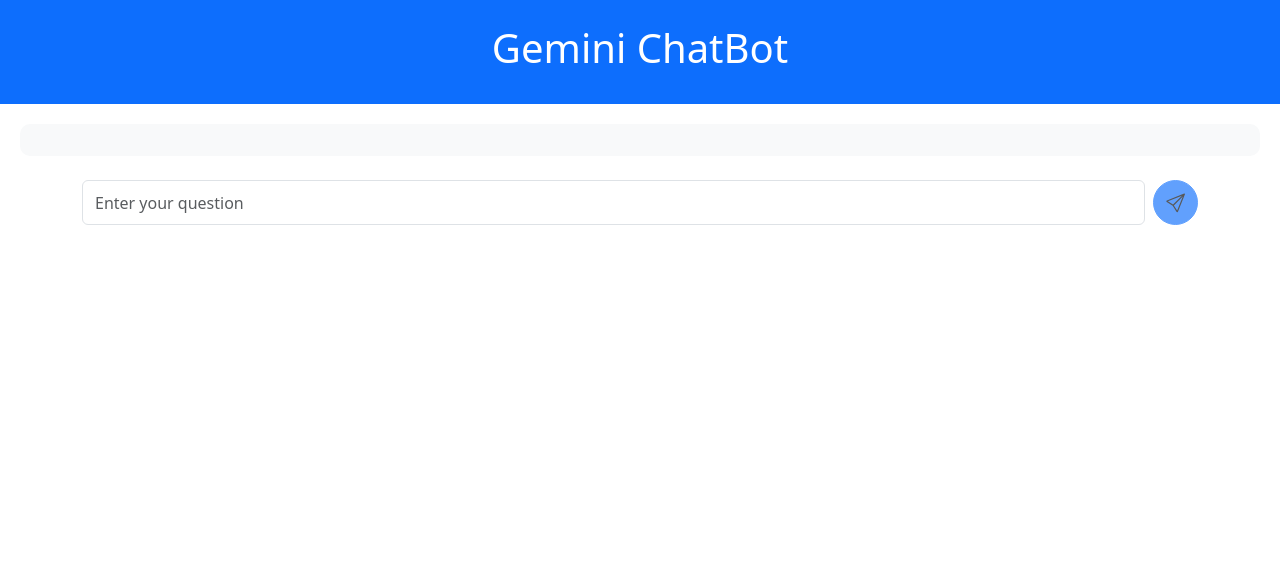
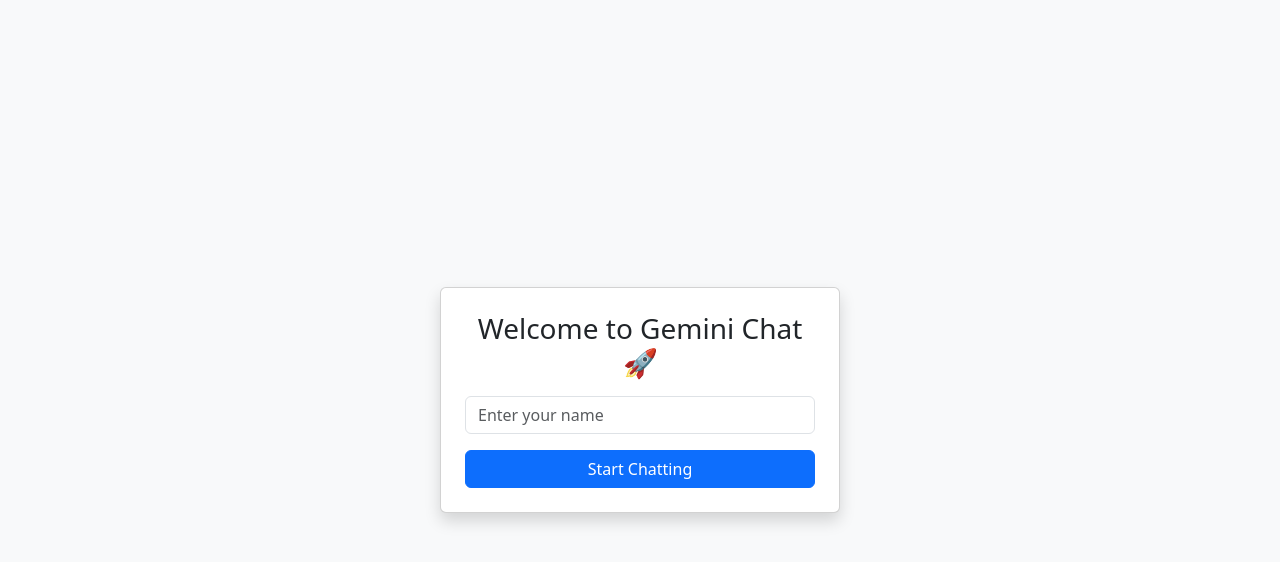
Before and after one commit to parthdey/Gemini-AI-CHAT, a React (Vite) app in the folder gemini-chat-frontend/: page / in a window 1280 px wide. Shown: the top 562 px of the page. Built offline with nearby package versions, Linux system fonts and the light colour scheme.

Commit message:
a simple login is developed

```diff
--- a/gemini-chat-frontend/src/App.jsx
+++ b/gemini-chat-frontend/src/App.jsx
@@ -1,11 +1,19 @@
-import { useState } from 'react';
+import { useState, useEffect } from 'react';
 import './App.css';
 import ChatInput from "./components/ChatInput";
 import { fetchChatResponse } from './services/api';
+import AuthCard from "./components/AuthCard"; // 👈 new import
 
 function App() {
   const [messages, setMessages] = useState([]);
   const [loading, setLoading] = useState(false);
+  const [user, setUser] = useState(null);
+
+  // ✅ Check localStorage for saved user
+  useEffect(() => {
+    const savedUser = localStorage.getItem("chatUser");
+    if (savedUser) setUser(savedUser);
+  }, []);
 
   const handleQuestionSubmit = async (question) => {
     setLoading(true);
@@ -24,10 +32,16 @@
     }
   };
 
+  // 👇 Show AuthCard first if no user is logged in
+  if (!user) {
+    return <AuthCard onLogin={setUser} />;
+  }
+
   return (
     <div className='App'>
       <header className='bg-primary text-white text-center py-4'>
         <h1>Gemini ChatBot</h1>
+        <small>Welcome, {user} 👋</small>
       </header>
 
       {/* Chat Window */}
--- /dev/null
+++ b/gemini-chat-frontend/src/components/AuthCard.jsx
@@ -0,0 +1,35 @@
+import { useState } from "react";
+
+const AuthCard = ({ onLogin }) => {
+  const [name, setName] = useState("");
+
+  const handleSubmit = (e) => {
+    e.preventDefault();
+    if (name.trim()) {
+      localStorage.setItem("chatUser", name);
+      onLogin(name);
+    }
+  };
+
+  return (
+    <div className="d-flex justify-content-center align-items-center vh-100 bg-light">
+      <div className="card shadow p-4" style={{ maxWidth: "400px", width: "100%" }}>
+        <h3 className="text-center mb-3">Welcome to Gemini Chat 🚀</h3>
+        <form onSubmit={handleSubmit}>
+          <input
+            type="text"
+            className="form-control mb-3"
+            placeholder="Enter your name"
+            value={name}
+            onChange={(e) => setName(e.target.value)}
+          />
+          <button type="submit" className="btn btn-primary w-100">
+            Start Chatting
+          </button>
+        </form>
+      </div>
+    </div>
+  );
+};
+
+export default AuthCard;
```
